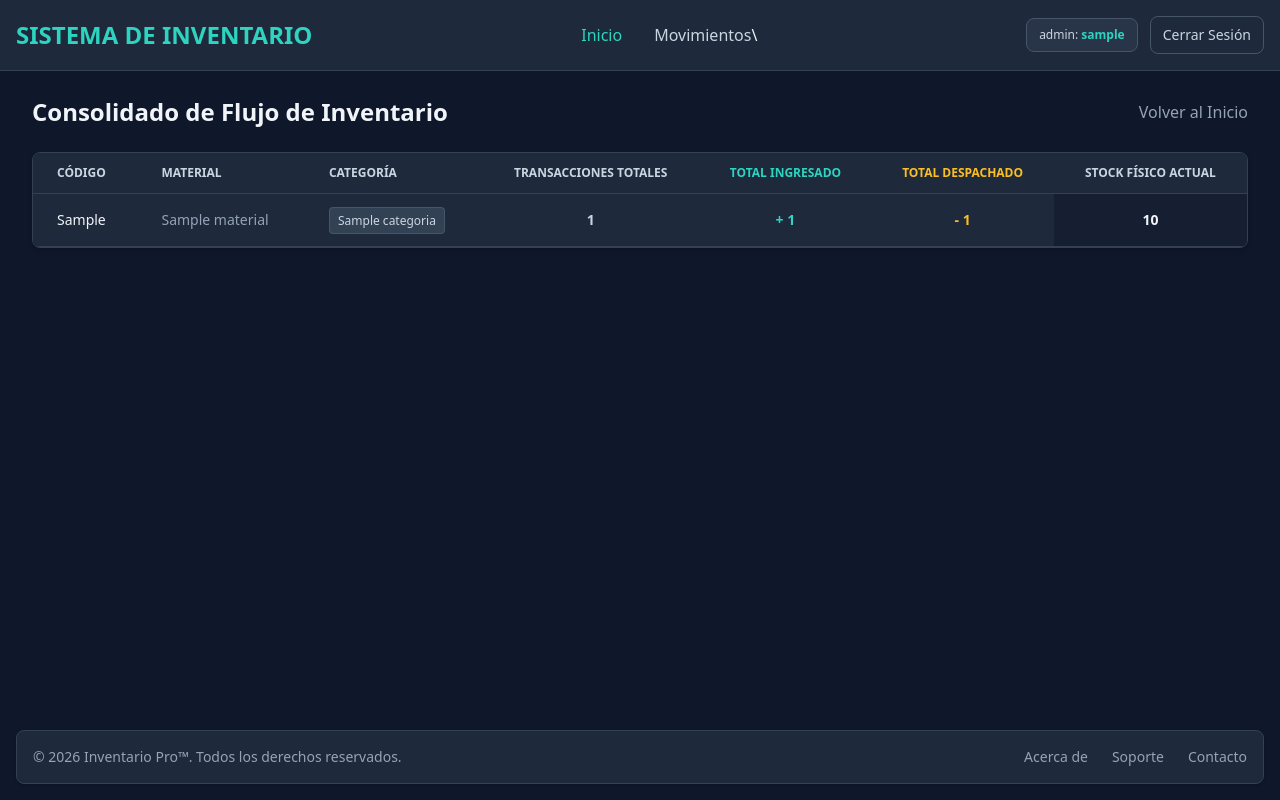
After one commit to 4ndrme/Sistema-de-inventario, a Flask app: template templates/reportes.html in a window 1280 px wide. The commit adds this page. Run offline with Flask 3, Linux system fonts and the light colour scheme; the visitor is signed in with stand-in values (Sample User, id 1); tables that the repository leaves empty hold one stand-in row (values such as "Sample post"); the template is opened without the code that fills it: most values are stand-ins (such as "Sample title", 1, 10 or a date in 2020); one stand-in notice (Sample message) is shown; some libraries are stand-ins or nearby versions.

Commit message:
Se agregaron roles de usuario y control de acceso, además de un sistema de alertas por correo electrónico para niveles críticos de inventario. También se implementó la exportación de inventario a Excel y un reporte estadístico consolidado.

```diff
--- a/app.py
+++ b/app.py
@@ -1,6 +1,16 @@
-from flask import Flask, render_template, request, redirect, url_for, flash, session
+from flask import Flask, render_template, request, redirect, url_for, flash, session, Response
 from config import Config
 from models import db, Usuario, Producto, Movimiento
+import csv
+import io
+from openpyxl import Workbook
+from openpyxl.styles import Font, PatternFill, Alignment
+from models import db, Usuario, Producto, ProductoFisico, ProductoPerecible, Movimiento
+from sqlalchemy import text
+from permisos import requiere_rol
+import smtplib
+from email.mime.text import MIMEText
+import os
 
 app = Flask(__name__)
 app.config.from_object(Config)
@@ -24,6 +34,7 @@ def registro():
         username = request.form.get("username")
         password = request.form.get("password")
         confirm_password = request.form.get("confirm_password")
+        rol_seleccionado = request.form.get("rol") # 1. NUEVA LÍNEA: Captura el rol del HTML
 
         if password != confirm_password:
             flash("Las contraseñas no coinciden.", "error")
@@ -34,8 +45,8 @@ def registro():
             flash("El nombre de usuario ya está registrado.", "error")
             return redirect(url_for("registro"))
 
-        # Se asigna el nombre de usuario y rol, y se aplica el hash a la contraseña
-        nuevo_usuario = Usuario(username=username, rol="Operador")
+        # 2. LÍNEA MODIFICADA: Pasa la variable en lugar de "Operador"
+        nuevo_usuario = Usuario(username=username, rol=rol_seleccionado)
         nuevo_usuario.set_password(password)
 
         db.session.add(nuevo_usuario)
@@ -91,21 +102,34 @@ def nuevo_material():
         nombre = request.form.get("nombre")
         tipo = request.form.get("tipo")
         stock = request.form.get("stock")
-        fecha_caducidad = request.form.get("fecha_caducidad")
+        stock_int = int(stock) if stock else 0
 
-        if not fecha_caducidad:
-            fecha_caducidad = None
+        # POLIMORFISMO EN ACCIÓN: Instanciamos la clase hija correspondiente
+        if tipo == 'Perecible':
+            fecha_caducidad = request.form.get("fecha_caducidad")
+            # Si el formulario viene vacío, pasamos None
+            fecha_valida = fecha_caducidad if fecha_caducidad else None
 
-        nuevo_prod = Producto(
-            codigo=codigo,
-            nombre=nombre,
-            tipo=tipo,
-            stock=int(stock) if stock else 0,
-            fecha_caducidad=fecha_caducidad
-        )
+            nuevo_prod = ProductoPerecible(
+                codigo=codigo,
+                nombre=nombre,
+                tipo=tipo,
+                stock=stock_int,
+                fecha_caducidad=fecha_valida
+            )
+        else:
+            # Por defecto, si es Físico (o cualquier otro)
+            nuevo_prod = ProductoFisico(
+                codigo=codigo,
+                nombre=nombre,
+                tipo=tipo,
+                stock=stock_int,
+                ruta_documento=None # Se puede implementar carga de PDF después
+            )
 
         db.session.add(nuevo_prod)
         db.session.commit()
+        flash(f"Material {nombre} registrado correctamente.", "success")
         return redirect(url_for('inicio'))
 
     return render_template("nuevo_material.html")
@@ -126,28 +150,42 @@ def procesar_movimiento(id_producto):
         tipo_movimiento = request.form.get("tipo_movimiento")
         cantidad = int(request.form.get("cantidad", 0))
         observacion = request.form.get("observacion", "")
+        usuario_id = session["usuario_id"]
 
-        if tipo_movimiento == "DESPACHO" and cantidad > producto.stock:
-            flash("Error: No hay suficiente stock en el almacén para este despacho.", "error")
-            return redirect(url_for('inicio'))
+        try:
+            # 1. BASE DE DATOS: Delegamos la transacción al Stored Procedure
+            sql = text("""
+                EXEC sp_ProcesarMovimiento
+                    @producto_id = :prod_id,
+                    @usuario_id = :usr_id,
+                    @tipo_movimiento = :tipo,
+                    @cantidad = :cant,
+                    @observacion = :obs
+            """)
 
-        if tipo_movimiento == "INGRESO":
-            producto.stock += cantidad
-        elif tipo_movimiento == "DESPACHO":
-            producto.stock -= cantidad
+            db.session.execute(sql, {
+                'prod_id': producto.id,
+                'usr_id': usuario_id,
+                'tipo': tipo_movimiento,
+                'cant': cantidad,
+                'obs': observacion
+            })
+            db.session.commit()
 
-        nuevo_movimiento = Movimiento(
-            tipo_movimiento=tipo_movimiento,
-            cantidad=cantidad,
-            observacion=observacion,
-            producto_id=producto.id,
-            usuario_id=session["usuario_id"]
-        )
+            # Refrescamos el objeto en memoria para leer el nuevo stock que calculó SQL
+            db.session.refresh(producto)
 
-        db.session.add(nuevo_movimiento)
-        db.session.commit()
+            # 2. POO AVANZADA (El Plus): El objeto decide si dispara la alerta
+            if tipo_movimiento == "DESPACHO" and producto.requiere_atencion():
+                enviar_alerta_stock(producto.nombre, producto.stock)
 
-        flash(f"{tipo_movimiento} de {cantidad} unidades procesado con éxito.", "success")
+            flash(f"{tipo_movimiento} de {cantidad} unidades procesado con éxito.", "success")
+
+        except Exception as e:
+            # Si el Stored Procedure aborta (ej. intentan dejar el stock negativo), capturamos el error
+            db.session.rollback()
+            flash(f"Error de base de datos: La operación fue bloqueada por regla de negocio.", "error")
+
         return redirect(url_for('inicio'))
 
     return render_template("movimiento.html", producto=producto)
@@ -157,5 +195,104 @@ def movimientos():
     movimientos_lista = Movimiento.query.order_by(Movimiento.fecha_movimiento.desc()).all()
     return render_template("movimientos.html", movimientos=movimientos_lista)
 
+
+# --- RUTA DE EXPORTACIÓN A EXCEL (.XLSX FORMATTEADO) ---
+@app.route("/exportar_inventario")
+def exportar_inventario():
+    productos = Producto.query.all()
+
+    # Creamos el libro y la hoja de cálculo
+    wb = Workbook()
+    ws = wb.active
+    ws.title = "Inventario WMS"
+
+    # Definimos la fila de cabeceras
+    headers = ['Código del Material', 'Nombre', 'Tipo', 'Stock Actual', 'Caducidad', 'Estado']
+    ws.append(headers)
+
+    # Aplicamos estilos a la cabecera (Fondo Teal-600, Letra Blanca, Centrado)
+    fill_teal = PatternFill(start_color="0D9488", end_color="0D9488", fill_type="solid")
+    font_bold_white = Font(color="FFFFFF", bold=True)
+    align_center = Alignment(horizontal="center", vertical="center")
+
+    for cell in ws[1]:
+        cell.fill = fill_teal
+        cell.font = font_bold_white
+        cell.alignment = align_center
+
+    # Insertamos los datos de la base de datos
+    for p in productos:
+        caducidad = p.fecha_caducidad.strftime('%Y-%m-%d') if p.fecha_caducidad else 'N/A'
+        estado = 'Activo' if p.activo else 'Inactivo'
+        ws.append([p.codigo, p.nombre, p.tipo, p.stock, caducidad, estado])
+
+    # Ajustamos el ancho de las columnas para que la lectura sea limpia
+    column_widths = {'A': 20, 'B': 45, 'C': 15, 'D': 15, 'E': 15, 'F': 12}
+    for col, width in column_widths.items():
+        ws.column_dimensions[col].width = width
+
+    # Empaquetamos el archivo .xlsx en la memoria RAM del servidor
+    output = io.BytesIO()
+    wb.save(output)
+    output.seek(0)
+
+    # Forzamos la descarga con el formato oficial de Microsoft Excel
+    response = Response(output.read(), mimetype='application/vnd.openxmlformats-officedocument.spreadsheetml.sheet')
+    response.headers['Content-Disposition'] = 'attachment; filename=Reporte_Inventario_WMS.xlsx'
+
+    return response
+
+# --- MOTOR DE ALERTAS SMTP ---
+def enviar_alerta_stock(nombre_producto, stock_actual):
+    # En un entorno real, estas credenciales irían en tu archivo .env
+    remitente = os.getenv("EMAIL_USER", "michaelamigo29@gmail.com")
+    password = os.getenv("EMAIL_PASS", "qxvnystplixpzbrk")
+    destinatario = "michaelandresqc@gmail.com" # El correo de quien recibe la alerta
+
+    mensaje_cuerpo = (
+        f"ALERTA WMS AUTOMÁTICA\n\n"
+        f"El material '{nombre_producto}' ha alcanzado un nivel de inventario crítico.\n"
+        f"Stock actual disponible: {stock_actual} unidades.\n\n"
+        f"Por favor, proceda con la orden de compra o reabastecimiento."
+    )
+
+    msg = MIMEText(mensaje_cuerpo)
+    msg['Subject'] = f"⚠️ Alerta de Stock Crítico: {nombre_producto}"
+    msg['From'] = remitente
+    msg['To'] = destinatario
+
+    try:
+        # Configuración estándar para Gmail
+        server = smtplib.SMTP('smtp.gmail.com', 587)
+        server.starttls()
+        server.login(remitente, password)
+        server.send_message(msg)
+        server.quit()
+        print(f"Alerta enviada exitosamente para {nombre_producto}")
+    except Exception as e:
+        print(f"Error al enviar la alerta SMTP: {e}")
+
+@app.route("/reportes")
+@requiere_rol("Auditor", "Supervisor")
+def reportes():
+    # Consulta compleja requerida por la rúbrica (Integración de múltiples tablas con LEFT JOIN)
+    sql = text("""
+        SELECT
+            p.codigo AS Codigo_Material,
+            p.nombre AS Material,
+            p.tipo AS Categoria,
+            p.stock AS Stock_Actual,
+            COUNT(m.id) AS Total_Transacciones,
+            ISNULL(SUM(CASE WHEN m.tipo_movimiento = 'INGRESO' THEN m.cantidad ELSE 0 END), 0) AS Total_Ingresado,
+            ISNULL(SUM(CASE WHEN m.tipo_movimiento = 'DESPACHO' THEN m.cantidad ELSE 0 END), 0) AS Total_Despachado
+        FROM productos p
+        LEFT JOIN movimientos m ON p.id = m.producto_id
+        GROUP BY p.codigo, p.nombre, p.tipo, p.stock
+        ORDER BY Total_Transacciones DESC;
+    """)
+
+    resultados = db.session.execute(sql).fetchall()
+    return render_template("reportes.html", estadisticas=resultados)
+
 if __name__ == "__main__":
     app.run(debug=True)
--- a/templates/base.html
+++ b/templates/base.html
@@ -1,6 +1,7 @@
 <!DOCTYPE html>
 <html lang="es">
 <head>
+    <link rel="icon" href="data:,">
     <meta charset="UTF-8">
     <meta name="viewport" content="width=device-width, initial-scale=1.0">
     <title>{% block title %}SISTEMA DE INVENTARIO{% endblock %}</title>
@@ -24,13 +25,15 @@
                 <!-- Identificación del operador activo -->
                 {% if session.get('username') %}
                 <span class="hidden sm:inline-block text-xs font-medium text-slate-300 bg-slate-700/50 border border-slate-600 px-3 py-2 rounded-lg">
-                    Operador: <strong class="text-teal-400">{{ session['username'] }}</strong>
+                    {{ session.get('rol', 'Operador') }}: <strong class="text-teal-400">{{ session['username'] }}</strong>
                 </span>
                 {% endif %}
 
+                {% if session.get('rol') == 'Supervisor' %}
                 <a href="{{ url_for('nuevo_material') }}" class="text-white bg-teal-600 hover:bg-teal-700 focus:ring-4 focus:outline-none focus:ring-teal-800 font-medium rounded-lg text-sm px-4 py-2 text-center transition-colors">
                     Nuevo Material
                 </a>
+                {% endif %}
 
                 <!-- Botón de Cierre de Sesión -->
                 {% if session.get('username') %}
@@ -54,10 +57,21 @@
                     </li>
                     <li>
                         <a href="{{ url_for('movimientos') }}" class="block py-2 px-3 text-slate-300 rounded hover:bg-slate-700 md:hover:bg-transparent md:hover:text-teal-400 md:p-0 transition-colors">Movimientos</a>
+                    </li>\
+                    {% if session.get('rol') in ['Supervisor', 'Auditor'] %}
+                    <li>
+                        <a href="{{ url_for('reportes') }}" class="block py-2 px-3 text-indigo-400 font-medium rounded hover:bg-slate-700 md:hover:bg-transparent md:hover:text-indigo-300 md:p-0 transition-colors">
+                            📊 Reporte Estadístico
+                        </a>
                     </li>
+                    {% endif %}
+                    {% if session.get('rol') in ['Supervisor', 'Auditor'] %}
                     <li>
-                        <a href="#" class="block py-2 px-3 text-slate-300 rounded hover:bg-slate-700 md:hover:bg-transparent md:hover:text-teal-400 md:p-0 transition-colors">Reportes</a>
+                        <a href="{{ url_for('exportar_inventario') }}" class="block py-2 px-3 text-amber-400 font-medium rounded hover:bg-slate-700 md:hover:bg-transparent md:hover:text-amber-300 md:p-0 transition-colors">
+                            📥 Descargar Excel
+                        </a>
                     </li>
+                    {% endif %}
                 </ul>
             </div>
         </div>
@@ -65,6 +79,35 @@
 
     <!-- CONTENIDO PRINCIPAL -->
     <main class="flex-grow pt-24 pb-12 px-4 lg:px-8 max-w-screen-xl mx-auto w-full">
+        {% with messages = get_flashed_messages(with_categories=true) %}
+            {% if messages %}
+                <div id="toast-container" class="fixed top-20 right-5 z-50 flex flex-col gap-3">
+                    {% for category, message in messages %}
+                        <div class="toast-message flex items-center w-full max-w-sm p-4 space-x-3 text-slate-100 bg-slate-800 border-l-4 {% if category == 'error' %}border-rose-500{% else %}border-teal-500{% endif %} rounded-lg shadow-xl transition-opacity duration-500" role="alert">
+                            <div class="text-sm font-medium">{{ message }}</div>
+                            <button type="button" class="ms-auto -mx-1.5 -my-1.5 bg-slate-800 text-slate-400 hover:text-white rounded-lg p-1.5 hover:bg-slate-700 inline-flex items-center justify-center h-8 w-8" onclick="this.parentElement.remove();">
+                                <span class="sr-only">Cerrar</span>
+                                <svg class="w-3 h-3" aria-hidden="true" xmlns="http://www.w3.org/2000/svg" fill="none" viewBox="0 0 14 14">
+                                    <path stroke="currentColor" stroke-linecap="round" stroke-linejoin="round" stroke-width="2" d="m1 1 6 6m0 0 6 6M7 7l6-6M7 7l-6 6"/>
+                                </svg>
+                            </button>
+                        </div>
+                    {% endfor %}
+                </div>
+
+                <!-- Lógica de auto-desvanecimiento (4 segundos) -->
+                <script>
+                    setTimeout(() => {
+                        const toasts = document.querySelectorAll('.toast-message');
+                        toasts.forEach(toast => {
+                            toast.classList.add('opacity-0');
+                            setTimeout(() => toast.remove(), 500);
+                        });
+                    }, 4000);
+                </script>
+            {% endif %}
+        {% endwith %}
+
         {% block content %}
         {% endblock %}
     </main>
--- a/templates/index.html
+++ b/templates/index.html
@@ -64,11 +64,13 @@
                 <td class="px-6 py-4 text-center">
                     <div class="inline-flex items-center space-x-2">
                         <a href="{{ url_for('procesar_movimiento', id_producto=producto.id) }}" class="font-medium text-teal-400 hover:text-teal-300 hover:underline transition-colors">Mover Stock</a>
+                        {% if session.get('rol') == 'Supervisor' %}
                         <form action="{{ url_for('eliminar_producto', id=producto.id) }}" method="POST" class="inline">
                             <button type="submit" class="font-medium text-red-400 hover:text-red-300 hover:underline transition-colors bg-transparent border-0 p-0 cursor-pointer" onclick="return confirm('¿Seguro que deseas eliminar el producto {{ producto.nombre }}?')">
                                 Eliminar
                             </button>
                         </form>
+                        {% endif %}
                     </div>
                 </td>
             </tr>
--- /dev/null
+++ b/templates/reportes.html
@@ -0,0 +1,51 @@
+{% extends 'base.html' %}
+
+{% block title %}Reportes Estadísticos - WMS{% endblock %}
+
+{% block content %}
+<div class="mb-6 flex justify-between items-center">
+    <h1 class="text-2xl font-bold text-slate-100">Consolidado de Flujo de Inventario</h1>
+    <a href="{{ url_for('inicio') }}" class="text-slate-400 hover:text-white transition-colors">
+        Volver al Inicio
+    </a>
+</div>
+
+<div class="relative overflow-x-auto shadow-md sm:rounded-lg border border-slate-700">
+    <table class="w-full text-sm text-left rtl:text-right text-slate-400">
+        <thead class="text-xs text-slate-300 uppercase bg-slate-800 border-b border-slate-700">
+            <tr>
+                <th scope="col" class="px-6 py-3">Código</th>
+                <th scope="col" class="px-6 py-3">Material</th>
+                <th scope="col" class="px-6 py-3">Categoría</th>
+                <th scope="col" class="px-6 py-3 text-center">Transacciones Totales</th>
+                <th scope="col" class="px-6 py-3 text-center text-teal-400">Total Ingresado</th>
+                <th scope="col" class="px-6 py-3 text-center text-amber-400">Total Despachado</th>
+                <th scope="col" class="px-6 py-3 text-center">Stock Físico Actual</th>
+            </tr>
+        </thead>
+        <tbody>
+            {% for fila in estadisticas %}
+            <tr class="bg-slate-800 border-b border-slate-700 hover:bg-slate-700 transition-colors">
+                <td class="px-6 py-4 font-medium text-slate-100">{{ fila.Codigo_Material }}</td>
+                <td class="px-6 py-4">{{ fila.Material }}</td>
+                <td class="px-6 py-4">
+                    <span class="bg-slate-700 text-slate-300 text-xs px-2 py-1 rounded border border-slate-600">
+                        {{ fila.Categoria }}
+                    </span>
+                </td>
+                <td class="px-6 py-4 text-center font-bold text-slate-300">{{ fila.Total_Transacciones }}</td>
+                <td class="px-6 py-4 text-center font-bold text-teal-400">+ {{ fila.Total_Ingresado }}</td>
+                <td class="px-6 py-4 text-center font-bold text-amber-400">- {{ fila.Total_Despachado }}</td>
+                <td class="px-6 py-4 text-center text-slate-100 font-bold bg-slate-900/50">{{ fila.Stock_Actual }}</td>
+            </tr>
+            {% else %}
+            <tr>
+                <td colspan="7" class="px-6 py-4 text-center text-slate-500 bg-slate-800">
+                    No hay datos suficientes para generar el reporte.
+                </td>
+            </tr>
+            {% endfor %}
+        </tbody>
+    </table>
+</div>
+{% endblock %}
```
Also changed, not shown: models.py (+50 -8 lines), permisos.py (added, +27 -0 lines), templates/login.html (+0 -11 lines), templates/registro.html (+7 -14 lines).
